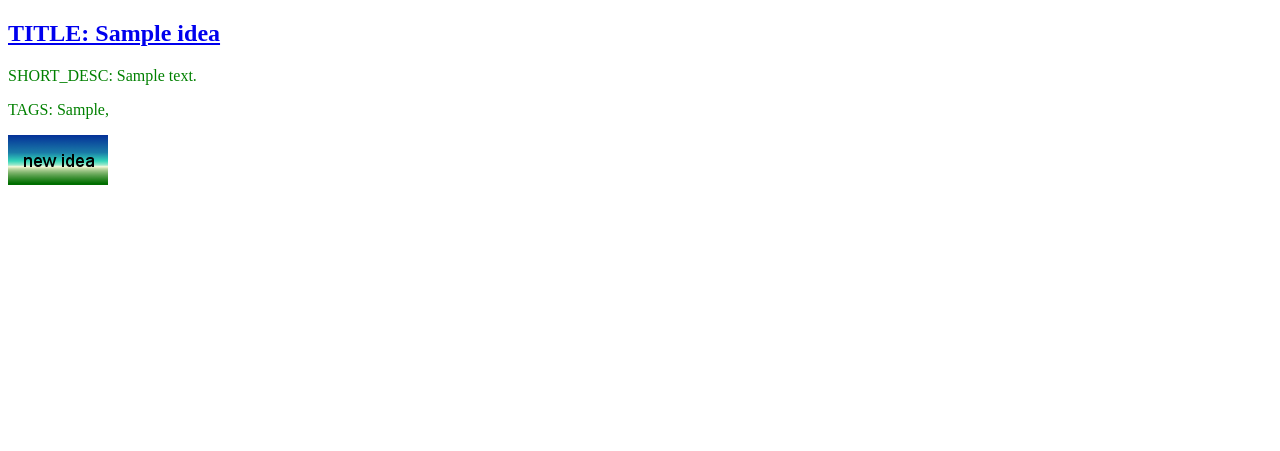
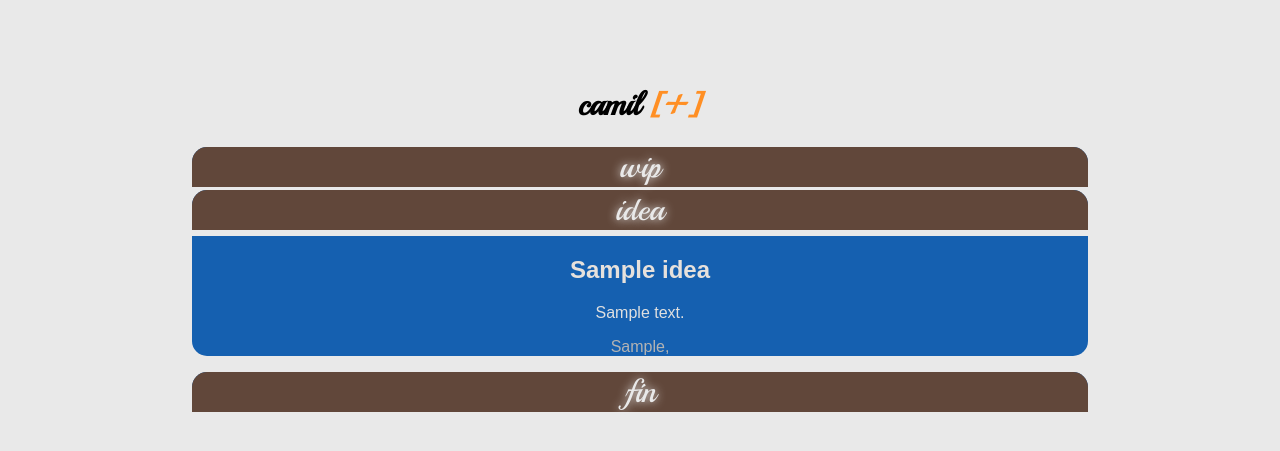
Before and after one commit to Cardboard/camil, a Django app: page /ideas/ in a window 1280 px wide. Shown: the top 451 px of the page. Run offline with Django 3.2, Linux system fonts and the light colour scheme; tables that the repository leaves empty hold one stand-in row (values such as "Sample post"); some libraries are stand-ins or nearby versions.

Commit message:
Added Status Field
-status can be 'idea', 'wip', or 'finished'
-css/html of home.html is fairly solid

```diff
--- a/ideas/models.py
+++ b/ideas/models.py
@@ -16,6 +16,10 @@ class Image(models.Model):
 
 class Idea(models.Model):
     title = models.CharField(max_length=32, unique=True)
+    CHOICES = (('idea', 'idea'),
+		('wip', 'wip'),
+		('finished', 'finished'))
+    status = models.CharField(max_length=8, choices=CHOICES)
     short_desc = models.CharField(max_length=128)
     long_desc = models.CharField(max_length=255)
     links = models.ManyToManyField(Link, blank=True)
@@ -48,6 +52,10 @@ class Idea(models.Model):
 
 class IdeaForm(forms.Form):
     title = forms.CharField(max_length=32)
+    CHOICES = (('idea', 'idea'),
+		('wip', 'wip'),
+		('finished', 'finished'))
+    status = forms.ChoiceField(choices=CHOICES, widget=forms.RadioSelect())
     short_desc = forms.CharField(max_length=128)
     long_desc = forms.CharField(max_length=255)
     links = forms.CharField(required=False)
--- a/ideas/static/styles/home.css
+++ b/ideas/static/styles/home.css
@@ -1 +1,60 @@
-p{color: green;}
+body {
+    width: 70%;
+    margin: auto;
+    padding-top: 5%;
+    background-color: #E9E9E9;
+}
+
+#main_header {
+    font-family: 'Playball', cursive;
+    text-align: center;
+}
+
+#button_new {
+    color: #FF8F24;
+    text-decoration: none;
+}
+
+#button_new:hover {
+    color: #FEAE37;
+}
+
+.category {
+    -mox-border-radius: 15px;
+    -webkit-boder-radius: 15px;
+    border-radius: 15px;
+    font-family: 'Oswald', sans-serif;
+    background-color: #1560B0;
+    color: #E0E0E0;
+    text-align: center;
+}
+
+a {
+    text-decoration: none;
+    color: #E6E1DC;
+}
+
+a:hover {
+    color: #FF8F24;
+}
+
+.cat_header {
+    -mox-border-radius: 15px 15px 0 0;
+    -webkit-boder-radius: 15px 15px 0 0;
+    border-radius: 15px 15px 0 0;
+    font-family: 'Playball', cursive;
+    font-size: 2em;
+    text-align: center;
+    background-color: #61473A;
+    text-shadow: 0 0 10px;
+    color: #E9E9E9;
+    border-bottom: 0.1em solid #E9E9E9;
+}
+
+.tags {
+    color: #B3B3B3;
+}
+
+.object {
+    border-top: 0.2em solid #E9E9E9;
+}
--- a/ideas/templates/home.html
+++ b/ideas/templates/home.html
@@ -1,16 +1,26 @@
 <!DOCTYPE html>
 <html>
 <head>
+    <script src="//ajax.googleapis.com/ajax/libs/jquery/1.10.2/jquery.min.js"></script>
+    <link href='http://fonts.googleapis.com/css?family=Playball' rel='stylesheet' type='text/css'>
     {% load staticfiles %}
     {% load hometags %}
     <link rel="stylesheet" type="text/css" href="{% static 'styles/home.css' %}">
 </head>
 <body>
 
-    {% for idea in ideas %}
-	<div class="idea">
-	    <div class="info"><h2><a href="idea/{{ idea.title|replacespaces }}/">TITLE: {{ idea.title }}</a></h2><p>SHORT_DESC: {{ idea.short_desc }}</p></div>
-	<div class="tags"><p>TAGS:
+    <h1 id="main_header">camil
+    <a id="button_new" href="/ideas/new/">[+]</a>
+    </h1>
+
+    <div class="category">
+	<div class="cat_header">wip</div>
+	{% for idea in ideas|filter_status:'wip' %}
+	    <div class="object">
+		<div class="info">
+		    <h2><a href="idea/{{ idea.title|replacespaces }}/">{{ idea.title }}</a></h2>
+		    <p>{{ idea.short_desc }}</p></div>
+	    <div class="tags"><p>
 		{% for tag in idea.tags.all %}
 		    {{ tag.tag }},
 		{% endfor %}
@@ -18,8 +28,42 @@
 	    </div>
 	    </div>
 	{% endfor %}
+    </div>
 
-    <a href="/ideas/new/"><img src="{% static 'new_idea.png' %}"></a>
+    <div class="category">
+	<div class="cat_header">idea</div>
+	{% for idea in ideas|filter_status:'idea' %}
+	    <div class="object">
+		<div class="info">
+		    <h2><a href="idea/{{ idea.title|replacespaces }}/">{{ idea.title }}</a></h2>
+		    <p>{{ idea.short_desc }}</p></div>
+	    <div class="tags"><p>
+		{% for tag in idea.tags.all %}
+		    {{ tag.tag }},
+		{% endfor %}
+		</p>
+	    </div>
+	    </div>
+	{% endfor %}
+    </div>
+
+    <div class="category">
+	<div class="cat_header">fin</div>
+	{% for idea in ideas|filter_status:'finished' %}
+	    <div class="object">
+		<div class="info">
+		    <h2><a href="idea/{{ idea.title|replacespaces }}/">{{ idea.title }}</a></h2>
+		    <p>{{ idea.short_desc }}</p></div>
+	    <div class="tags"><p>
+		{% for tag in idea.tags.all %}
+		    {{ tag.tag }},
+		{% endfor %}
+		</p>
+	    </div>
+	    </div>
+	{% endfor %}
+    </div>
+
 
 </body>
 </html>
--- a/ideas/templates/idea.html
+++ b/ideas/templates/idea.html
@@ -6,7 +6,11 @@
 </head>
 <body>
 
-    <div class="info"><h2>TITLE: {{ idea.title }}</h2>
+    <a id="home_link" href="/ideas/">HOME</a>
+    <div class="info">
+
+	<h2>STATUS: {{ idea.status }}</h2>
+	<h2>TITLE: {{ idea.title }}</h2>
 	<a href='/ideas/edit/{{ idea.title_nospaces }}/'>EDIT</a>
 	<div id="delete_div">
 	    <p>DELETE</p>
--- a/ideas/templates/new_idea.html
+++ b/ideas/templates/new_idea.html
@@ -18,6 +18,11 @@
 	    {{ form.title.errors }}
 	    <label for="id_title">Title:</label>
 	    {{ form.title }}
+	</div>
+	<div>
+	    {{ form.status.errors }}
+	    <label for="id_status">Status:</label>
+	    {{ form.status }}
 	</div>
 	<div class="fieldwrapper">
 	    {{ form.short_desc.errors }}
--- a/ideas/templatetags/hometags.py
+++ b/ideas/templatetags/hometags.py
@@ -7,3 +7,7 @@ register = template.Library()
 @stringfilter
 def replacespaces(value):
     return value.replace(' ', '_')
+
+@register.filter
+def filter_status(queryset, status):
+    return queryset.filter(status=status)
--- a/ideas/views.py
+++ b/ideas/views.py
@@ -35,6 +35,7 @@ def edit_idea(request, title_nospaces):
     # ripe for the editing!
     form = IdeaForm(initial={
 		    'title': idea.title,
+		    'status': idea.status,
 		    'short_desc': idea.short_desc,
 		    'long_desc': idea.long_desc,
 		    'links': get_field_string(idea.links),
@@ -55,7 +56,7 @@ def new_idea(request):
 	    title = save_idea(form)
 	    return HttpResponseRedirect('/ideas/idea/' + title.replace(' ','_') + '/')
     else:
-	form = IdeaForm() # unbound form
+	form = IdeaForm(initial={'status': 'idea'}) # unbound form
 
     return render(request, 'new_idea.html', {
 	'form': form,
@@ -80,6 +81,7 @@ def save_idea(form):
     # process data in form.cleaned_data
     title = form.cleaned_data['title']
     title_nospaces = str(title.replace(' ', '_').lower())
+    status = form.cleaned_data['status']
     short_desc = form.cleaned_data['short_desc']
     long_desc = form.cleaned_data['long_desc']
     date_formed = form.cleaned_data['date_formed']
@@ -88,7 +90,8 @@ def save_idea(form):
     sources_strings = form.cleaned_data['sources'].split(',')
     images_strings = form.cleaned_data['images'].split(',')
     # save new idea with cleaned form data
-    new_idea = Idea(title=title,short_desc=short_desc,long_desc=long_desc,date_formed=date_formed)
+    new_idea = Idea(title=title,status=status,short_desc=short_desc,
+		    long_desc=long_desc,date_formed=date_formed)
     new_idea.save()
     # add links, tags, sources, and images
     for link in links_strings:
```
Lines whose indentation alone changed are shown as unchanged.
